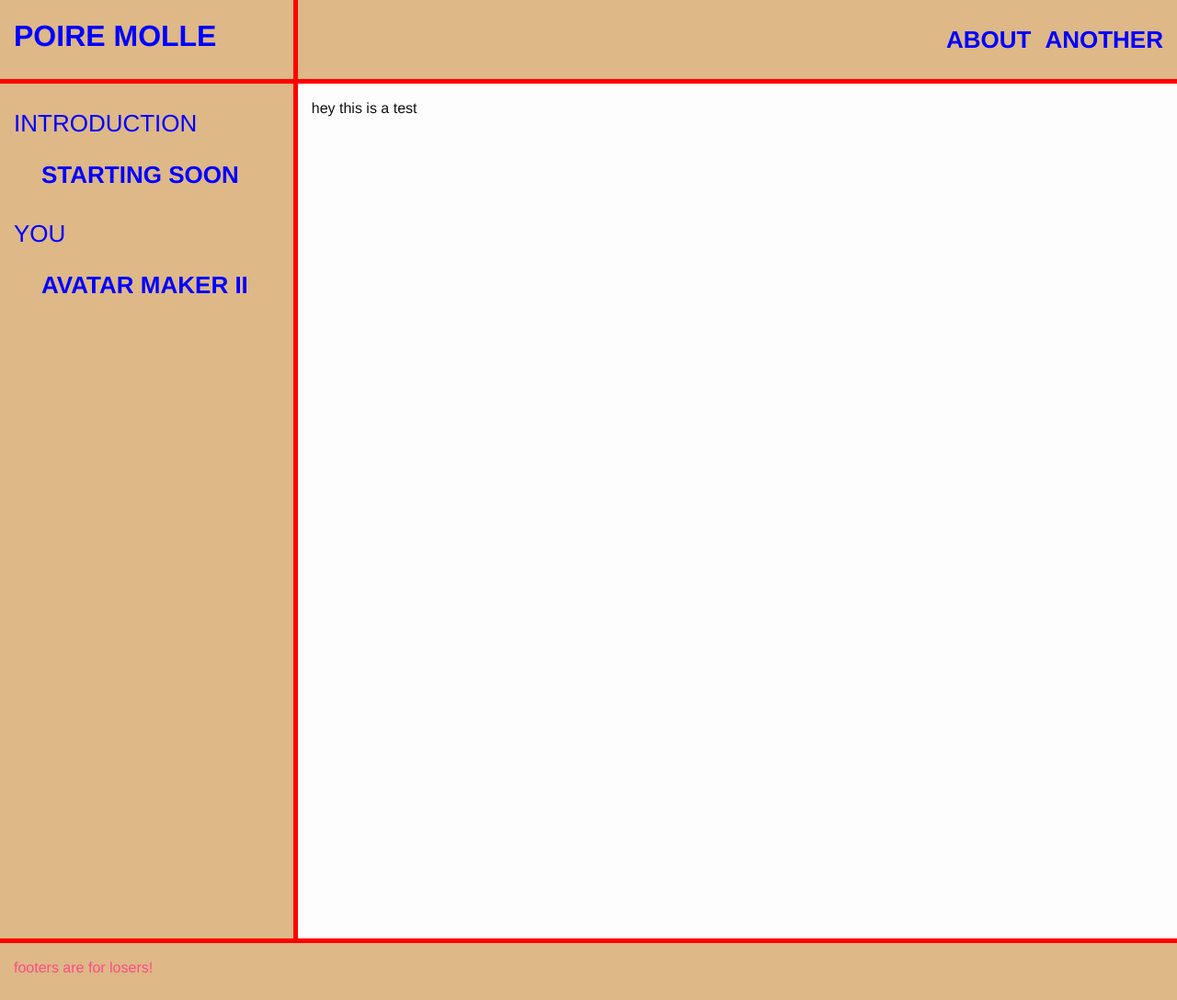
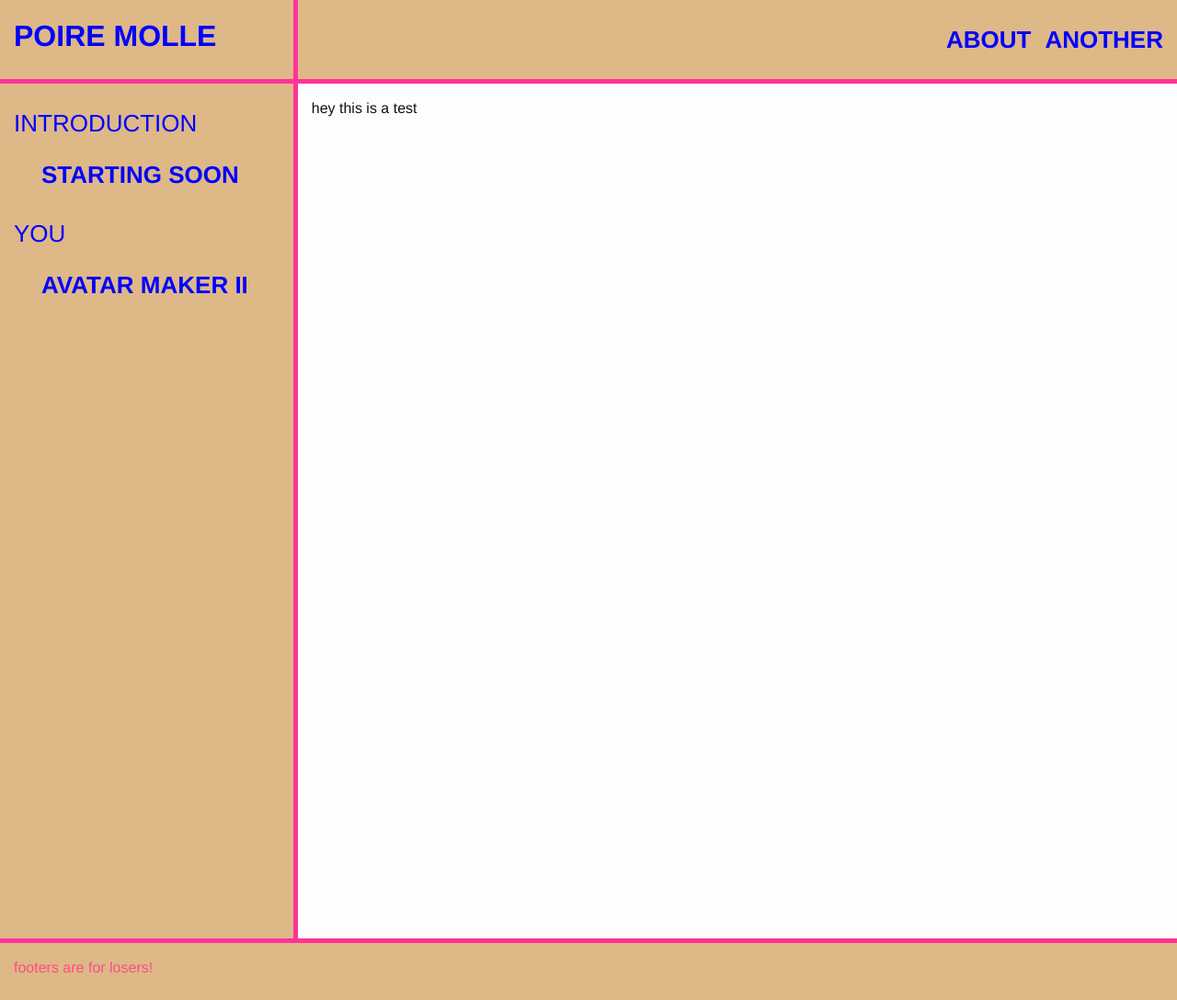
Before and after one commit to poiremolle/blog, a Jekyll site: the page built from index.md, in a window 1280 px wide. Shown: the whole page at 92% size. Built offline with Jekyll 4.4.1, drawn with Linux system fonts in a browser that asks for light colours.

Commit message:
changing complementary colour to pink

```diff
--- a/_sass/minima.scss
+++ b/_sass/minima.scss
@@ -14,7 +14,7 @@ $spacing-unit-list: 10px !default;
 $text-color:       #111 !default;
 $brand-color:      blue !default;
 $secondary-color:  #633835;
-$compl-color:      red !default;
+$compl-color:      #ff3399 !default;
 $highlight-color:  #00FF00;
 
 $light-color:      #BFA2DB;
```
